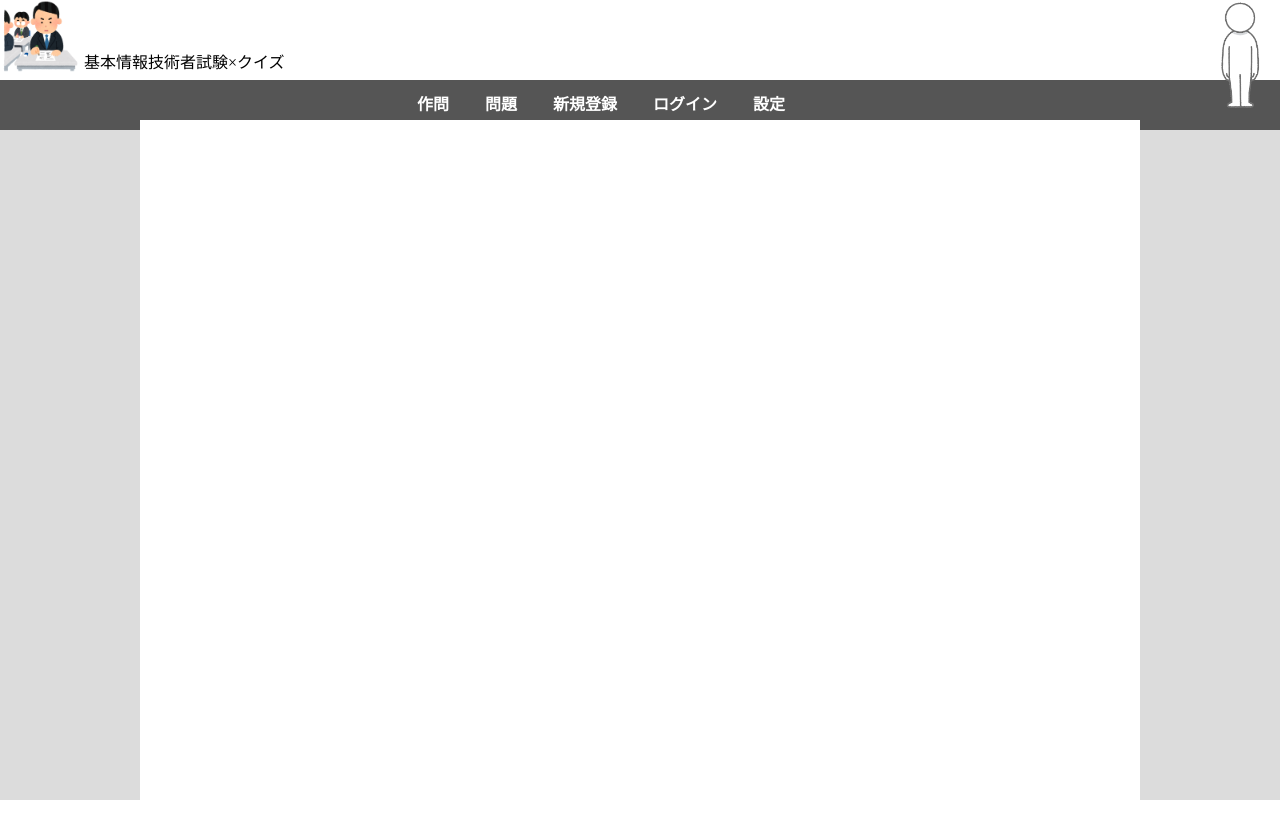
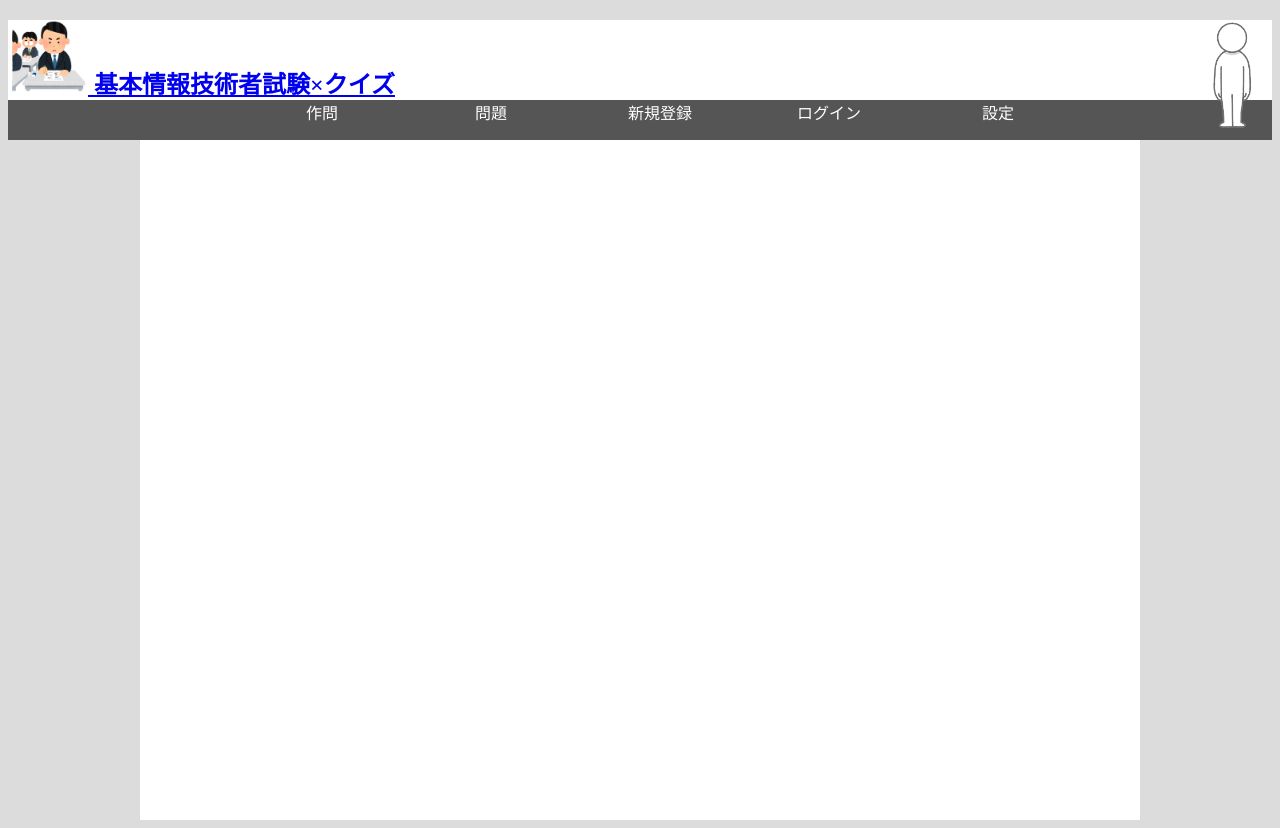
Before and after one commit to yuatomo/-------------, a PHP site: page /mypage/index.html in a window 1280 px wide. Before the commit the page ends 800 px from the top, so only its background shows below. Run offline with PHP 8.4, Linux system fonts and the light colour scheme.

```diff
--- a/css/navigation.css
+++ b/css/navigation.css
@@ -1,417 +1,3 @@
-/*! destyle.css v4.0.0 | MIT License | https://github.com/nicolas-cusan/destyle.css */
-
-/* Reset box-model and set borders */
-/* ============================================ */
-
-*,
-::before,
-::after {
-  box-sizing: border-box;
-  border-style: solid;
-  border-width: 0;
-}
-
-/* Document */
-/* ============================================ */
-
-/**
- * 1. Correct the line height in all browsers.
- * 2. Prevent adjustments of font size after orientation changes in iOS.
- * 3. Remove gray overlay on links for iOS.
- */
-
-html {
-  line-height: 1.15; /* 1 */
-  -webkit-text-size-adjust: 100%; /* 2 */
-  -webkit-tap-highlight-color: transparent; /* 3*/
-}
-
-/* Sections */
-/* ============================================ */
-
-/**
- * Remove the margin in all browsers.
- */
-
-body {
-  margin: 0;
-}
-
-/**
- * Render the `main` element consistently in IE.
- */
-
-main {
-  display: block;
-}
-
-/* Vertical rhythm */
-/* ============================================ */
-
-p,
-table,
-blockquote,
-address,
-pre,
-iframe,
-form,
-figure,
-dl {
-  margin: 0;
-}
-
-/* Headings */
-/* ============================================ */
-
-h1,
-h2,
-h3,
-h4,
-h5,
-h6 {
-  font-size: inherit;
-  font-weight: inherit;
-  margin: 0;
-}
-
-/* Lists (enumeration) */
-/* ============================================ */
-
-ul,
-ol {
-  margin: 0;
-  padding: 0;
-  list-style: none;
-}
-
-/* Lists (definition) */
-/* ============================================ */
-
-dt {
-  font-weight: bold;
-}
-
-dd {
-  margin-left: 0;
-}
-
-/* Grouping content */
-/* ============================================ */
-
-/**
- * 1. Add the correct box sizing in Firefox.
- * 2. Show the overflow in Edge and IE.
- */
-
-hr {
-  box-sizing: content-box; /* 1 */
-  height: 0; /* 1 */
-  overflow: visible; /* 2 */
-  border-top-width: 1px;
-  margin: 0;
-  clear: both;
-  color: inherit;
-}
-
-/**
- * 1. Correct the inheritance and scaling of font size in all browsers.
- * 2. Correct the odd `em` font sizing in all browsers.
- */
-
-pre {
-  font-family: monospace, monospace; /* 1 */
-  font-size: inherit; /* 2 */
-}
-
-address {
-  font-style: inherit;
-}
-
-/* Text-level semantics */
-/* ============================================ */
-
-/**
- * Remove the gray background on active links in IE 10.
- */
-
-a {
-  background-color: transparent;
-  text-decoration: none;
-  color: inherit;
-}
-
-/**
- * 1. Remove the bottom border in Chrome 57-
- * 2. Add the correct text decoration in Chrome, Edge, IE, Opera, and Safari.
- */
-
-abbr[title] {
-  text-decoration: underline dotted; /* 2 */
-}
-
-/**
- * Add the correct font weight in Chrome, Edge, and Safari.
- */
-
-b,
-strong {
-  font-weight: bolder;
-}
-
-/**
- * 1. Correct the inheritance and scaling of font size in all browsers.
- * 2. Correct the odd `em` font sizing in all browsers.
- */
-
-code,
-kbd,
-samp {
-  font-family: monospace, monospace; /* 1 */
-  font-size: inherit; /* 2 */
-}
-
-/**
- * Add the correct font size in all browsers.
- */
-
-small {
-  font-size: 80%;
-}
-
-/**
- * Prevent `sub` and `sup` elements from affecting the line height in
- * all browsers.
- */
-
-sub,
-sup {
-  font-size: 75%;
-  line-height: 0;
-  position: relative;
-  vertical-align: baseline;
-}
-
-sub {
-  bottom: -0.25em;
-}
-
-sup {
-  top: -0.5em;
-}
-
-/* Replaced content */
-/* ============================================ */
-
-/**
- * Prevent vertical alignment issues.
- */
-
-svg,
-img,
-embed,
-object,
-iframe {
-  vertical-align: bottom;
-}
-
-/* Forms */
-/* ============================================ */
-
-/**
- * Reset form fields to make them styleable.
- * 1. Make form elements stylable across systems iOS especially.
- * 2. Inherit text-transform from parent.
- */
-
-button,
-input,
-optgroup,
-select,
-textarea {
-  -webkit-appearance: none; /* 1 */
-  appearance: none;
-  vertical-align: middle;
-  color: inherit;
-  font: inherit;
-  background: transparent;
-  padding: 0;
-  margin: 0;
-  border-radius: 0;
-  text-align: inherit;
-  text-transform: inherit; /* 2 */
-}
-
-/**
- * Correct cursors for clickable elements.
- */
-
-button,
-[type="button"],
-[type="reset"],
-[type="submit"] {
-  cursor: pointer;
-}
-
-button:disabled,
-[type="button"]:disabled,
-[type="reset"]:disabled,
-[type="submit"]:disabled {
-  cursor: default;
-}
-
-/**
- * Improve outlines for Firefox and unify style with input elements & buttons.
- */
-
-:-moz-focusring {
-  outline: auto;
-}
-
-select:disabled {
-  opacity: inherit;
-}
-
-/**
- * Remove padding
- */
-
-option {
-  padding: 0;
-}
-
-/**
- * Reset to invisible
- */
-
-fieldset {
-  margin: 0;
-  padding: 0;
-  min-width: 0;
-}
-
-legend {
-  padding: 0;
-}
-
-/**
- * Add the correct vertical alignment in Chrome, Firefox, and Opera.
- */
-
-progress {
-  vertical-align: baseline;
-}
-
-/**
- * Remove the default vertical scrollbar in IE 10+.
- */
-
-textarea {
-  overflow: auto;
-}
-
-/**
- * Correct the cursor style of increment and decrement buttons in Chrome.
- */
-
-[type="number"]::-webkit-inner-spin-button,
-[type="number"]::-webkit-outer-spin-button {
-  height: auto;
-}
-
-/**
- * Correct the outline style in Safari.
- */
-
-[type="search"] {
-  outline-offset: -2px; /* 1 */
-}
-
-/**
- * Remove the inner padding in Chrome and Safari on macOS.
- */
-
-[type="search"]::-webkit-search-decoration {
-  -webkit-appearance: none;
-}
-
-/**
- * 1. Correct the inability to style clickable types in iOS and Safari.
- * 2. Fix font inheritance.
- */
-
-::-webkit-file-upload-button {
-  -webkit-appearance: button; /* 1 */
-  font: inherit; /* 2 */
-}
-
-/**
- * Fix appearance for Firefox
- */
-[type="number"] {
-  -moz-appearance: textfield;
-}
-
-/**
- * Clickable labels
- */
-
-label[for] {
-  cursor: pointer;
-}
-
-/* Interactive */
-/* ============================================ */
-
-/*
- * Add the correct display in Edge, IE 10+, and Firefox.
- */
-
-details {
-  display: block;
-}
-
-/*
- * Add the correct display in all browsers.
- */
-
-summary {
-  display: list-item;
-}
-
-/*
- * Remove outline for editable content.
- */
-
-[contenteditable]:focus {
-  outline: auto;
-}
-
-/* Tables */
-/* ============================================ */
-
-/**
-1. Correct table border color inheritance in all Chrome and Safari.
-*/
-
-table {
-  border-color: inherit; /* 1 */
-  border-collapse: collapse;
-}
-
-caption {
-  text-align: left;
-}
-
-td,
-th {
-  vertical-align: top;
-  padding: 0;
-}
-
-th {
-  text-align: left;
-  font-weight: bold;
-}
 *{box-sizing: border-box;}
 header{
     background-color: white;
@@ -423,30 +9,40 @@ body{
 
 
 header{
+    display: block;
     margin: 0;
     height: 10vh;
 }
 
 nav{
+    display: block;
+    background: #555;
     height: 5vh;
+    padding: 0;
 }
 /* ナビゲーション */
 ul {
+    display: flex;
+    box-sizing: border-box;
+    margin: 0 15%;
+    height: 100%;
+    justify-content: space-between;
     list-style-type: none;
-    background: #555;
-    padding: 0;
+    flex-wrap: nowrap;
+    align-items: center;
+}
+
+ul li {
+    box-sizing: border-box;
+    width: 100%;
+    height: 100%;
     text-align: center;
 }
 
-ul li {
-    display: inline-block;
-}
-
 ul li a {
-    display: block;
-    padding: 1em;
     color: #fff;
     text-decoration: none;
+
 }
 
 ul a::first-line{
--- a/index.html
+++ b/index.html
@@ -14,7 +14,7 @@
                 </a>
                 <a href="index.html">基本情報技術者試験×クイズ</a>
                 <a class="mypage" href="mypage/index.html">
-                    <img class="icon" src="image/mypage.png" alt="マイページアイコン">
+                    <img class="icon" src="" alt="マイページアイコン">
                 </a>
             </h2>
         </header>
@@ -28,7 +28,6 @@
             </ul>
         </nav>
         <div class="frame-white">
-            <p>こんにちは</p>
         </div>
     </body>
 </html>
```
